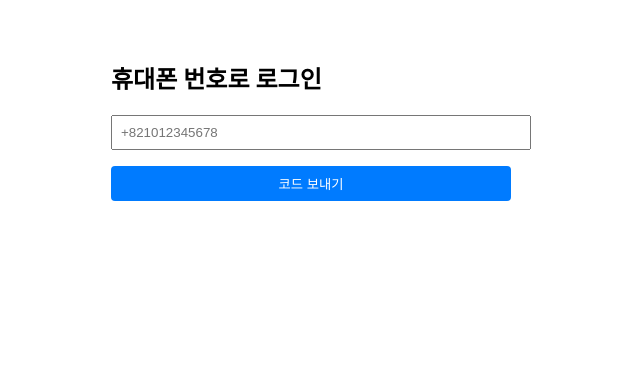
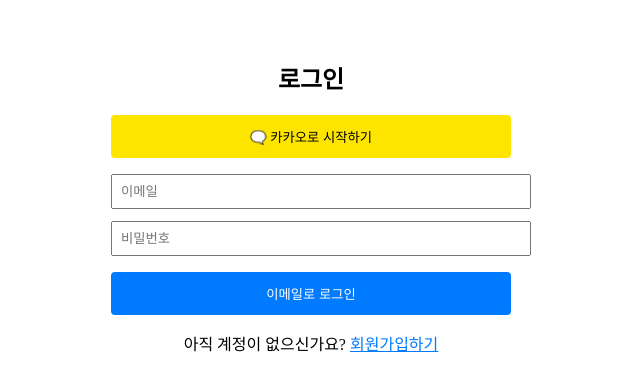
Before and after one commit to manlounge/manlounge-web, a Next.js app: page /login in a window 1280 px wide. Shown: the top 390 px of the page, without its empty margins (329-969 px from the left). Built offline with nearby package versions, Linux system fonts and the light colour scheme; no server answers.

Commit message:
switch to email/password login + social

```diff
--- a/pages/login.tsx
+++ b/pages/login.tsx
@@ -1,122 +1,96 @@
 // pages/login.tsx
 import { useState, useEffect } from "react";
+import { signInWithEmailAndPassword, onAuthStateChanged } from "firebase/auth";
 import { auth } from "../firebase/firebaseConfig";
-import {
-  RecaptchaVerifier,
-  signInWithPhoneNumber,
-  ConfirmationResult
-} from "firebase/auth";
 import { useRouter } from "next/router";
-
-// 글로벌 타입 선언: window.recaptchaVerifier, window.confirmationResult 사용을 위해
-declare global {
-  interface Window {
-    recaptchaVerifier: RecaptchaVerifier;
-    confirmationResult: ConfirmationResult;
-  }
-}
 
 export default function Login() {
   const router = useRouter();
-  const [phone, setPhone] = useState("");
-  const [otp, setOtp] = useState("");
-  const [verificationId, setVerificationId] = useState<string | null>(null);
+  const [email, setEmail] = useState("");
+  const [password, setPassword] = useState("");
+  const [initializing, setInitializing] = useState(true);
 
-  // 1. ReCAPTCHA 렌더러 초기화 (invisible)
+  // 이미 로그인된 상태면 홈으로
   useEffect(() => {
-    if (!window.recaptchaVerifier) {
-      window.recaptchaVerifier = new RecaptchaVerifier(
-        "recaptcha-container",
-        { size: "invisible" },
-        auth
-      );
-    }
-  }, []);
+    const unsub = onAuthStateChanged(auth, (user) => {
+      if (user) router.replace("/");
+      else setInitializing(false);
+    });
+    return () => unsub();
+  }, [router]);
 
-  // 2. SMS 코드 전송
-  const sendCode = async () => {
+  const handleEmailLogin = async () => {
     try {
-      const appVerifier = window.recaptchaVerifier;
-      const confirmationResult = await signInWithPhoneNumber(
-        auth,
-        phone,
-        appVerifier
-      );
-      window.confirmationResult = confirmationResult;
-      setVerificationId(confirmationResult.verificationId);
-      alert("인증 코드가 전송되었습니다.");
-    } catch (error) {
-      console.error(error);
-      alert("코드 전송에 실패했습니다.");
+      await signInWithEmailAndPassword(auth, email, password);
+      router.push("/");
+    } catch (e: any) {
+      alert("로그인 실패: " + e.message);
     }
   };
 
-  // 3. OTP 확인 및 로그인
-  const verifyCode = async () => {
-    if (!window.confirmationResult) return;
-    try {
-      await window.confirmationResult.confirm(otp);
-      // 인증 성공 시 ID/PW 설정 페이지로 이동
-      router.push("/set-credentials");
-    } catch (error) {
-      console.error(error);
-      alert("인증에 실패했습니다.");
-    }
+  const handleSocial = (path: string) => {
+    window.location.href = path;
   };
 
+  if (initializing) return <p>로딩 중...</p>;
+
   return (
-    <div style={{ padding: "2rem", maxWidth: "400px", margin: "auto" }}>
-      <h2>휴대폰 번호로 로그인</h2>
+    <div style={{ padding: "2rem", maxWidth: "400px", margin: "auto", textAlign: "center" }}>
+      <h2>로그인</h2>
 
+      {/* 소셜 로그인 버튼 */}
+      <button
+        onClick={() => handleSocial("/api/auth/kakao")}
+        style={{
+          width: "100%",
+          padding: "0.75rem",
+          marginBottom: "1rem",
+          background: "#FEE500",
+          color: "#000",
+          border: "none",
+          borderRadius: "4px",
+          cursor: "pointer",
+        }}
+      >
+        🗨️ 카카오로 시작하기
+      </button>
+
+      {/* 이메일 로그인 폼 */}
       <input
-        type="tel"
-        placeholder="+821012345678"
-        value={phone}
-        onChange={(e) => setPhone(e.target.value)}
+        type="email"
+        placeholder="이메일"
+        value={email}
+        onChange={(e) => setEmail(e.target.value)}
+        style={{ width: "100%", padding: "0.5rem", marginBottom: "0.75rem" }}
+      />
+      <input
+        type="password"
+        placeholder="비밀번호"
+        value={password}
+        onChange={(e) => setPassword(e.target.value)}
         style={{ width: "100%", padding: "0.5rem", marginBottom: "1rem" }}
       />
       <button
-        onClick={sendCode}
+        onClick={handleEmailLogin}
         style={{
           width: "100%",
-          padding: "0.5rem",
-          marginBottom: "1rem",
+          padding: "0.75rem",
           background: "#007BFF",
           color: "#fff",
           border: "none",
-          borderRadius: "4px"
+          borderRadius: "4px",
+          cursor: "pointer",
         }}
       >
-        코드 보내기
+        이메일로 로그인
       </button>
 
-      {verificationId && (
-        <>
-          <input
-            type="text"
-            placeholder="인증 코드 입력"
-            value={otp}
-            onChange={(e) => setOtp(e.target.value)}
-            style={{ width: "100%", padding: "0.5rem", marginBottom: "1rem" }}
-          />
-          <button
-            onClick={verifyCode}
-            style={{
-              width: "100%",
-              padding: "0.5rem",
-              background: "#007BFF",
-              color: "#fff",
-              border: "none",
-              borderRadius: "4px"
-            }}
-          >
-            인증 확인
-          </button>
-        </>
-      )}
-
-      {/* ReCAPTCHA 컨테이너 (invisible) */}
-      <div id="recaptcha-container"></div>
+      <p style={{ marginTop: "1rem" }}>
+        아직 계정이 없으신가요?{" "}
+        <a href="/signup" style={{ color: "#007BFF" }}>
+          회원가입하기
+        </a>
+      </p>
     </div>
   );
 }
```
